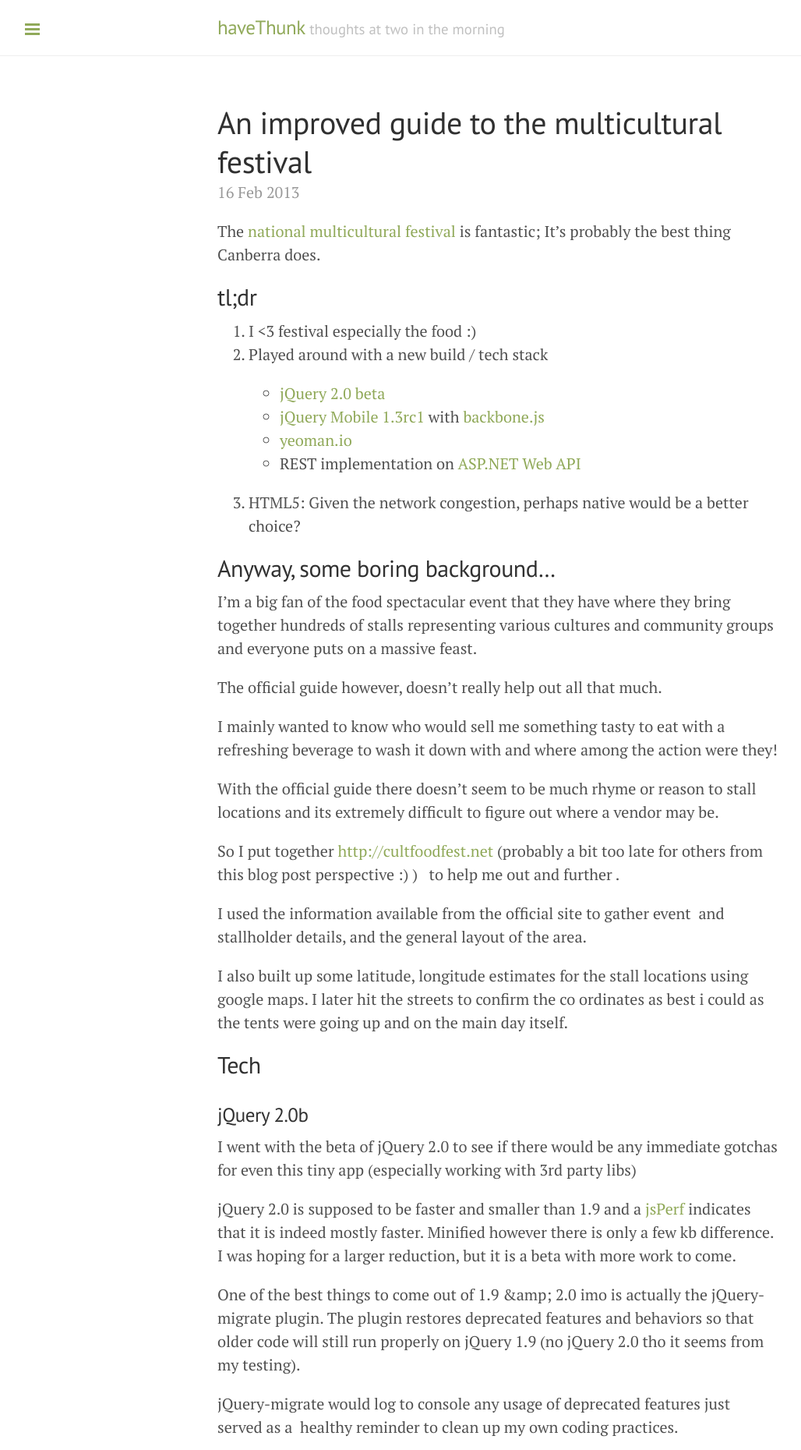
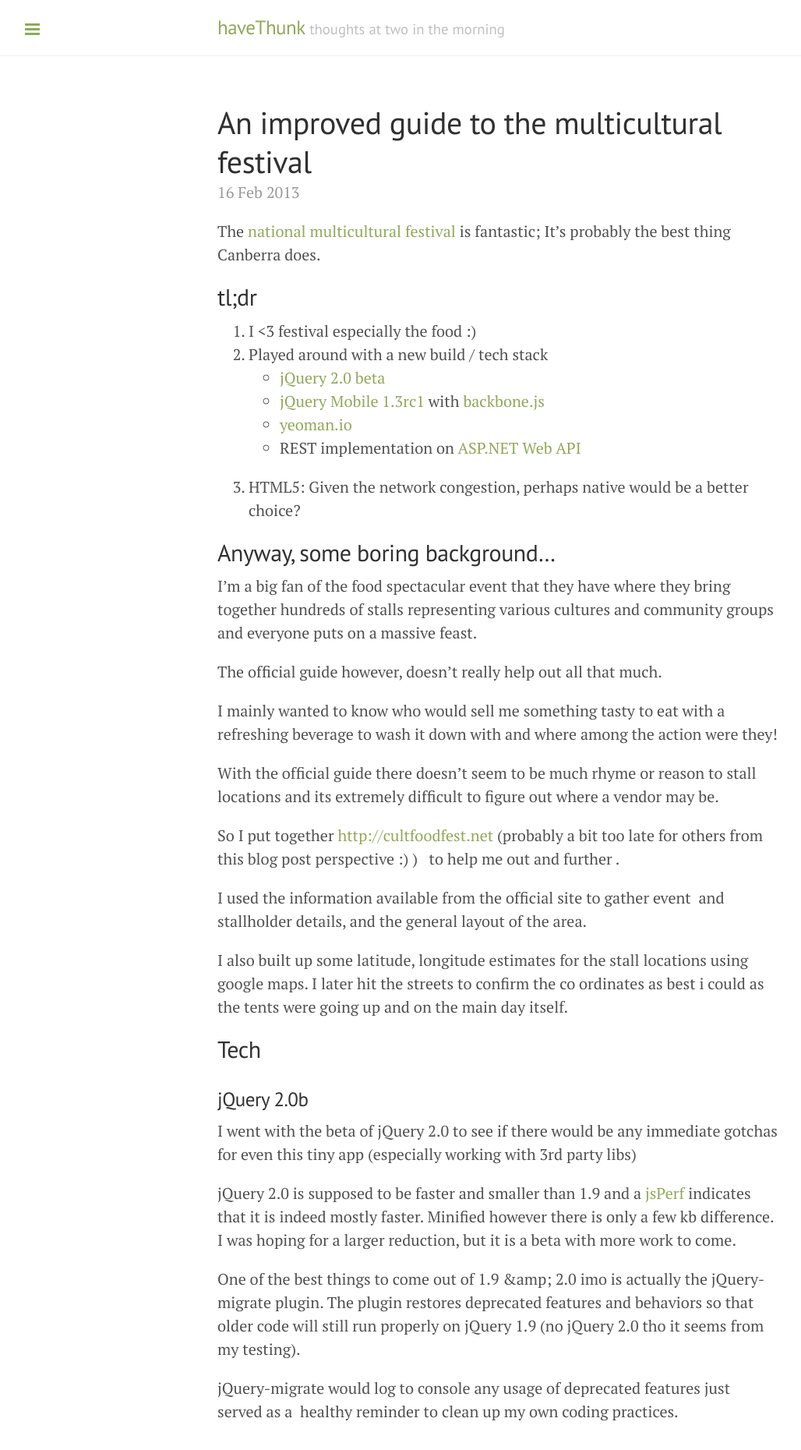
Before and after one commit to joecojabba/joecojabba.github.io, a Jekyll site: the page built from _posts/2013-02-16-an-improved-guide-to-the-multicultural-festival.md, in a window 1280 px wide. Shown: the top 1860 px of the page at 78% size, without its empty margins (1-1029 px from the left). Built offline with Jekyll 4.4.1, drawn with Linux system fonts in a browser that asks for light colours; Markdown is read by kramdown in place of the engine named in the settings; comment, search, counter and statistics services are not loaded.

```diff
--- a/_posts/2013-02-16-an-improved-guide-to-the-multicultural-festival.md
+++ b/_posts/2013-02-16-an-improved-guide-to-the-multicultural-festival.md
@@ -15,15 +15,14 @@ The [national multicultural festival](http://www.multiculturalfestival.com.au/)
 
 ## tl;dr
 
-1.  I <3 festival especially the food :)
-2.  Played around with a new build / tech stack
+1. I <3 festival especially the food :)
+2. Played around with a new build / tech stack
+  * [jQuery 2.0 beta](http://blog.jquery.com/2013/01/15/jquery-1-9-final-jquery-2-0-beta-migrate-final-released/)
+  * [jQuery Mobile 1.3rc1](http://jquerymobile.com/) with [backbone.js](http://backbonejs.org/)
+  * [yeoman.io](yeoman.io)
+  * REST implementation on [ASP.NET Web API](http://www.asp.net/web-api/overview/getting-started-with-aspnet-web-api)
 
-    *   [jQuery 2.0 beta](http://blog.jquery.com/2013/01/15/jquery-1-9-final-jquery-2-0-beta-migrate-final-released/)
-    *   [jQuery Mobile 1.3rc1](http://jquerymobile.com/) with [backbone.js](http://backbonejs.org/)
-    *   [yeoman.io](yeoman.io)
-    *   REST implementation on [ASP.NET Web API](http://www.asp.net/web-api/overview/getting-started-with-aspnet-web-api)
-
-3.  HTML5: Given the network congestion, perhaps native would be a better choice?
+3. HTML5: Given the network congestion, perhaps native would be a better choice?
 
 ## Anyway, some boring background...
 
```
